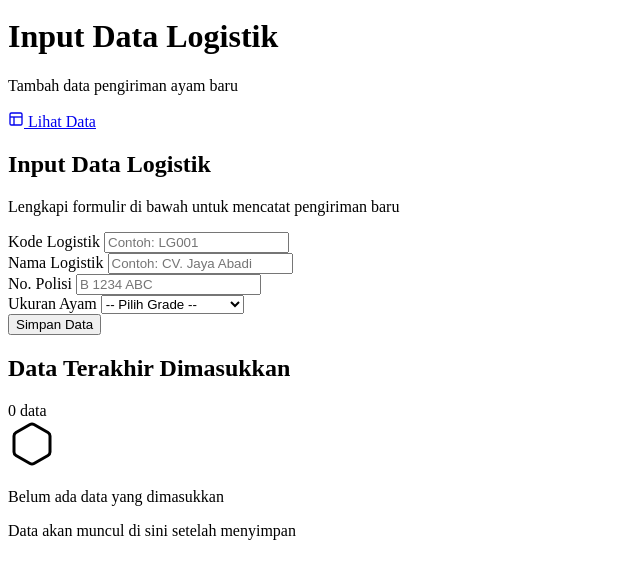
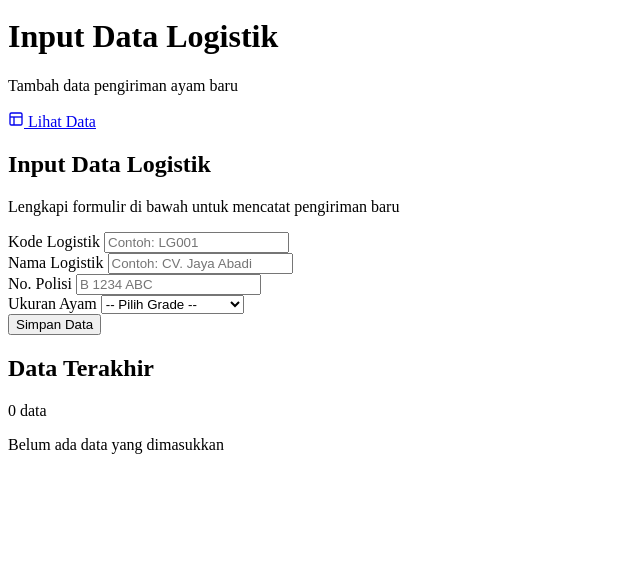
Before and after one commit to jmabarjam-ux/logistik-tracker, a website with bundled scripts: page input.html in a window 1280 px wide. Shown: the part 176-754 px from the top of the page, without its empty margins (0-640 px from the left). Built offline with nearby package versions, Linux system fonts and the light colour scheme; a script that the page names is missing.

Commit message:
Fix: Restore recent data section and fix HTML structure in input page

```diff
--- a/input.html
+++ b/input.html
@@ -94,8 +94,6 @@
                 </div>
             </header>
 
-<!-- Main Content -->
-        <main class="main-content">
             <!-- Page Content -->
             <div class="page-content">
                 <div class="form-section slide-up">
@@ -135,23 +133,17 @@
                         <div id="form-message" class="form-message"></div>
                     </div>
                 </div>
-            </div>
-        </main>
 
                 <!-- Recent Data Section -->
-                <div class="recent-section">
+                <div class="recent-section slide-up" style="animation-delay: 0.2s;">
                     <div class="card recent-card">
                         <div class="card-header">
-                            <h2>Data Terakhir Dimasukkan</h2>
+                            <h2>Data Terakhir</h2>
                             <span class="recent-count" id="recent-count">0 data</span>
                         </div>
                         <div id="recent-list" class="recent-list">
                             <div class="empty-state" id="empty-recent">
-                                <svg width="48" height="48" viewBox="0 0 24 24" fill="none" stroke="currentColor" stroke-width="1.5">
-                                    <path d="M21 16V8a2 2 0 0 0-1-1.73l-7-4a2 2 0 0 0-2 0l-7 4A2 2 0 0 0 3 8v8a2 2 0 0 0 1 1.73l7 4a2 2 0 0 0 2 0l7-4A2 2 0 0 0 21 16z"/>
-                                </svg>
                                 <p>Belum ada data yang dimasukkan</p>
-                                <span>Data akan muncul di sini setelah menyimpan</span>
                             </div>
                         </div>
                     </div>
```
